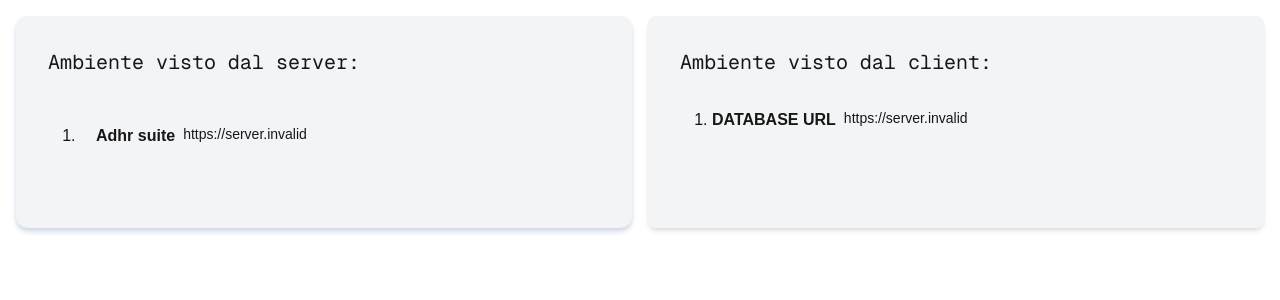
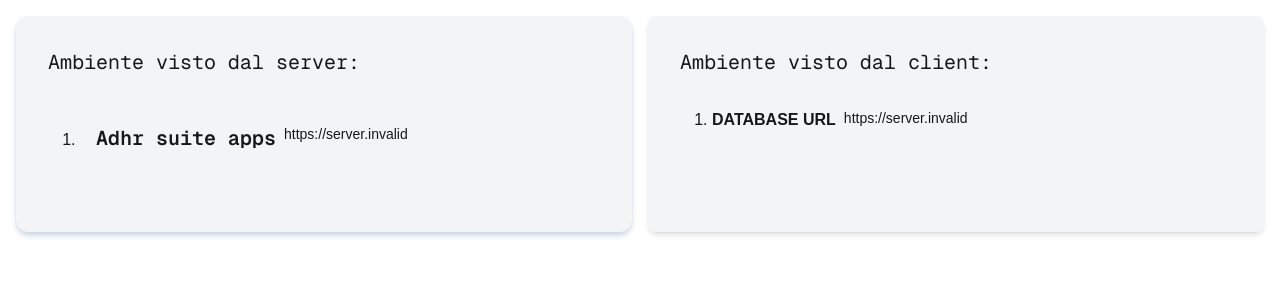
Before and after one commit to cinestesia/adhr-enterprise-suite, a Next.js app in the folder apps/welcome-frontend/: page / in a window 1280 px wide. Shown: the top 300 px of the page. Built offline with nearby package versions, Linux system fonts and the light colour scheme; no server answers.

Commit message:
feat: cambio-font-home-page

```diff
--- a/apps/welcome-frontend/components/ConfigServerSide.tsx
+++ b/apps/welcome-frontend/components/ConfigServerSide.tsx
@@ -12,7 +12,7 @@ export async function ConfigServerSide() {
 
                 <li>
                     <div className="p-4 flex gap-2 border-b border-gray-400 md:border-b-0">
-                        <span className="font-semibold">Adhr suite</span>
+                        <span className="font-semibold font-mono text-xl">Adhr suite apps</span>
                         <span className="break-all text-sm">{process.env['DATABASE_URL']}</span>
                     </div>
                 </li>
```
